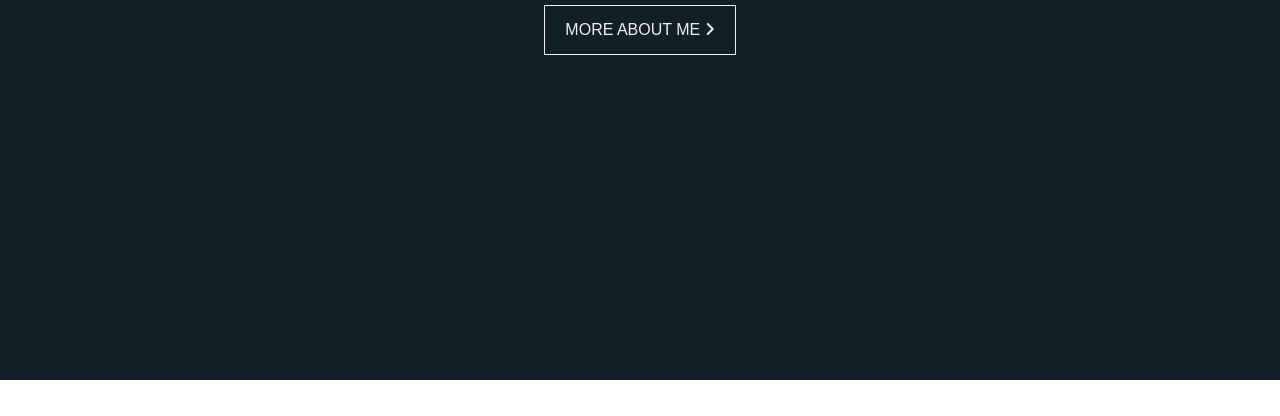
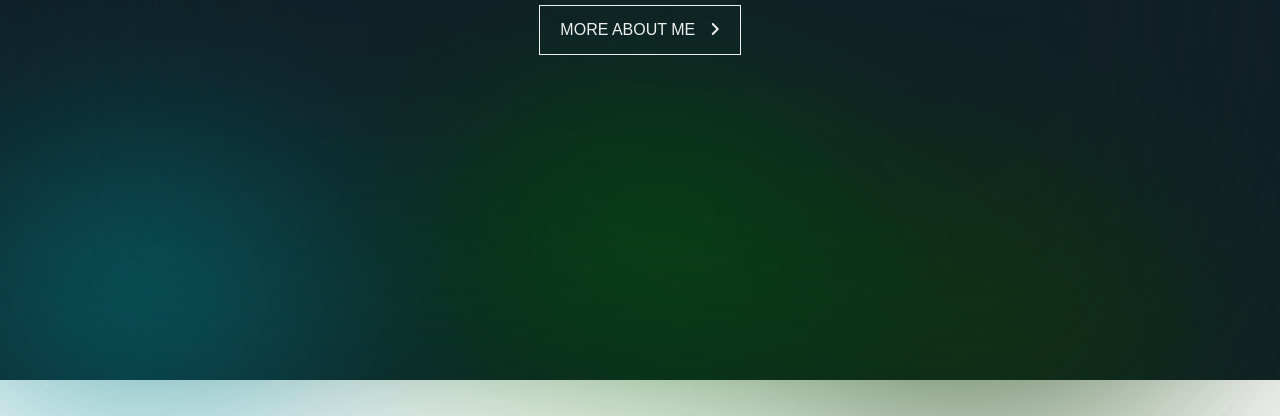
Before and after one commit to wonbeomheo/portfolio, a plain HTML site: page index.html in a window 1280 px wide. Shown: the part 420-836 px from the top of the page. Before the commit the page ends 800 px from the top, so only its background shows below. Drawn offline with Linux system fonts and the light colour scheme.

Commit message:
C3: Add aurora effected background to the Home section
Aurora effect with animation.

```diff
--- a/index.html
+++ b/index.html
@@ -11,13 +11,18 @@
     <!-- Home -->
     <section id="home" class="flex height-fix">
       <div class="flex">
+        <div class="aurora-wrapper">
+          <div class="aurora1"></div>
+          <div class="aurora2"></div>
+          <div class="aurora3"></div>
+        </div>
         <div class="text">
           Hello, I'm <span class="text highlight">Ryan Heo</span>.
           <br>Junior Web Developer.
         </div>
         <div class="button page-link" dest="about">
           MORE ABOUT ME
-          <i class="fa-solid fa-angle-right"></i>
+          <i class="fa-solid fa-angle-right" style="margin: 0 0 0 10px;"></i>
         </div>
       </div>
     </section>
--- a/style/style.css
+++ b/style/style.css
@@ -3,6 +3,7 @@ body {
   margin: 0;
   min-height: 100%;
   font-family: sans-serif;
+  text-decoration: none;
 }
 
 .overflow-wrap {
@@ -27,9 +28,54 @@ body {
   align-items: center;
 }
 
+.aurora-wrapper {
+  width: 100vw;
+  height: 60vh;
+  background-color: #102027;
+  position: absolute;
+  z-index: 1;
+  display: flex;
+  justify-content: center;
+  align-items: center;
+  padding-top: 50px;
+  filter: blur(120px);
+  opacity: 80%;
+}
+
+/*  Change the size of each aurora divs, and add some more divs to be more realistic
+    try to add twinkling stars as well */
+.aurora1 {
+  width: 400px;
+  height: 100%;
+  border-bottom: 200px solid #008890;
+  border-left: 100px solid transparent;
+  border-right: 100px solid transparent;
+  animation: fly 12s linear infinite;
+  transform: rotate(0) translate(80px) rotate(0);
+}
+
+.aurora2 {
+  width: 400px;
+  height: 100%;
+  border-bottom: 200px solid #006400;
+  border-left: 100px solid transparent;
+  border-right: 100px solid transparent;
+}
+
+.aurora3 {
+  width: 400px;
+  height: 100%;
+  border-bottom: 200px solid #104200;
+  border-left: 100px solid transparent;
+  border-right: 100px solid transparent;
+  animation: flyPlus 8s linear infinite;
+  transform: rotate(0) translate(100px) rotate(0);
+}
+
 .text {
   color: #efefef;
   font-size: 2.5em;
+  z-index: 999;
 }
 
 .text .highlight {
@@ -43,8 +89,21 @@ body {
   color: #efefef;
   padding: 15px 20px;
   margin: 20px;
+  z-index: 999;
 }
 
 .button .page-link {
   font-weight: bold;
 }
+
+@keyframes fly {
+  100% {
+    transform: rotate(1turn) translate(100px) rotate(-1turn);
+  }
+}
+
+@keyframes flyPlus {
+  100% {
+    transform: rotate(-1turn) translate(100px) rotate(1turn);
+  }
+}
```
